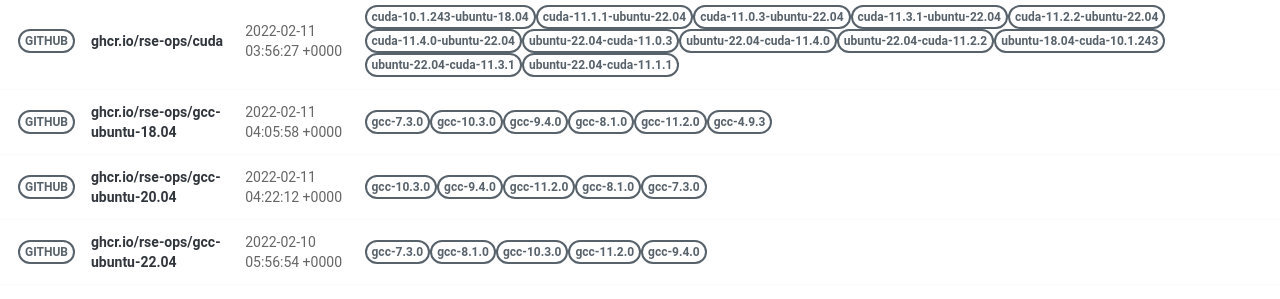
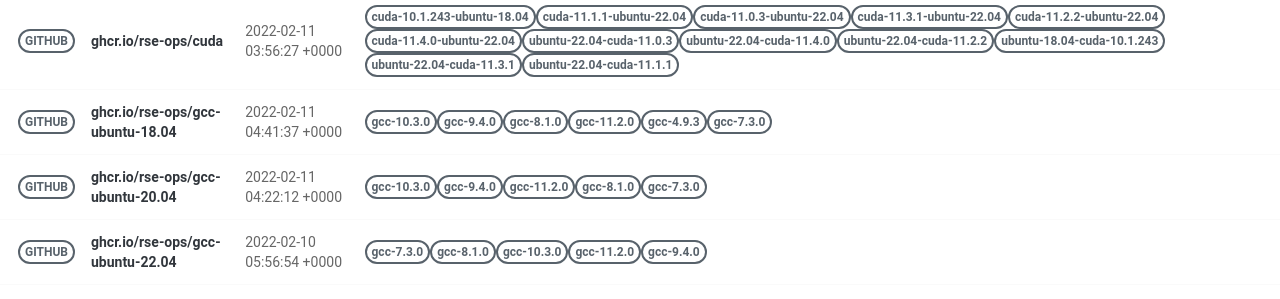
Before and after one commit to rse-ops/docker-images, a Jekyll site: the page built from pages/index.md, in a window 1280 px wide. Shown: the part 502-801 px from the top of the page. Built offline with Jekyll 4.4.1, drawn with Linux system fonts in a browser that asks for light colours; nearby versions of some CDN libraries.

Commit message:
Automated push to update library 2022-02-11

```diff
--- a/_library/ghcr.io-rse-ops-gcc-ubuntu-18.04.md
+++ b/_library/ghcr.io-rse-ops-gcc-ubuntu-18.04.md
@@ -1,14 +1,11 @@
 ---
 layout: container
 name: ghcr.io/rse-ops/gcc-ubuntu-18.04
-updated_at: 2022-02-11 04:05:58.939732
+updated_at: 2022-02-11 04:41:37.472443
 
 
 container_url: https://github.com/orgs/rse-ops/packages/container/package/gcc-ubuntu-18.04
 versions:
- - tag: gcc-7.3.0
-   dockerfile: https://github.com/rse-ops/docker-images/blob/main/ubuntu/gcc/Dockerfile
-   manifest: https://crane.ggcr.dev/manifest/ghcr.io/rse-ops/gcc-ubuntu-18.04:gcc-7.3.0
  - tag: gcc-10.3.0
    dockerfile: https://github.com/rse-ops/docker-images/blob/main/ubuntu/gcc/Dockerfile
    manifest: https://crane.ggcr.dev/manifest/ghcr.io/rse-ops/gcc-ubuntu-18.04:gcc-10.3.0
```
Also changed, not shown: other parts of _library/ghcr.io-rse-ops-gcc-ubuntu-18.04.md (+3 -0 lines).
